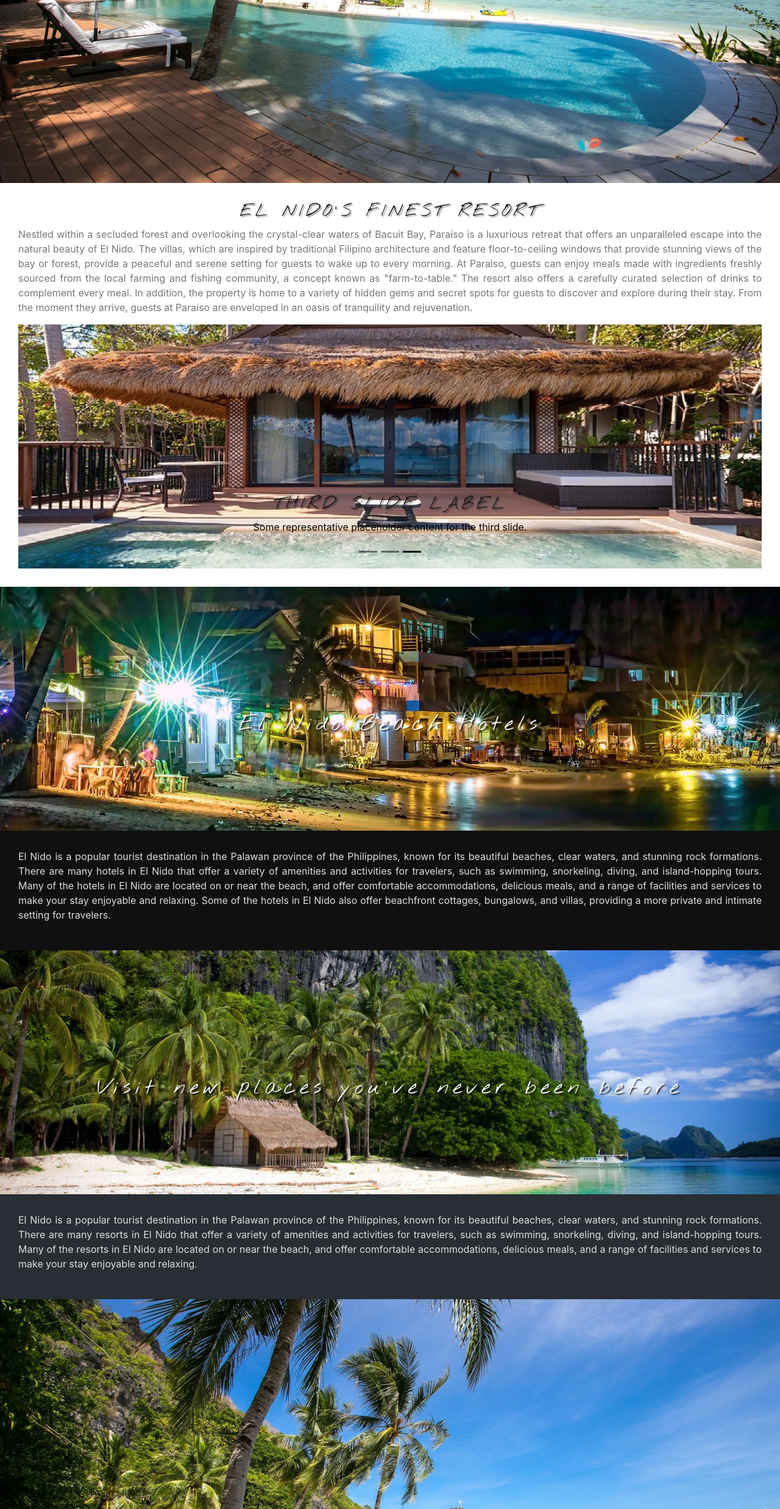
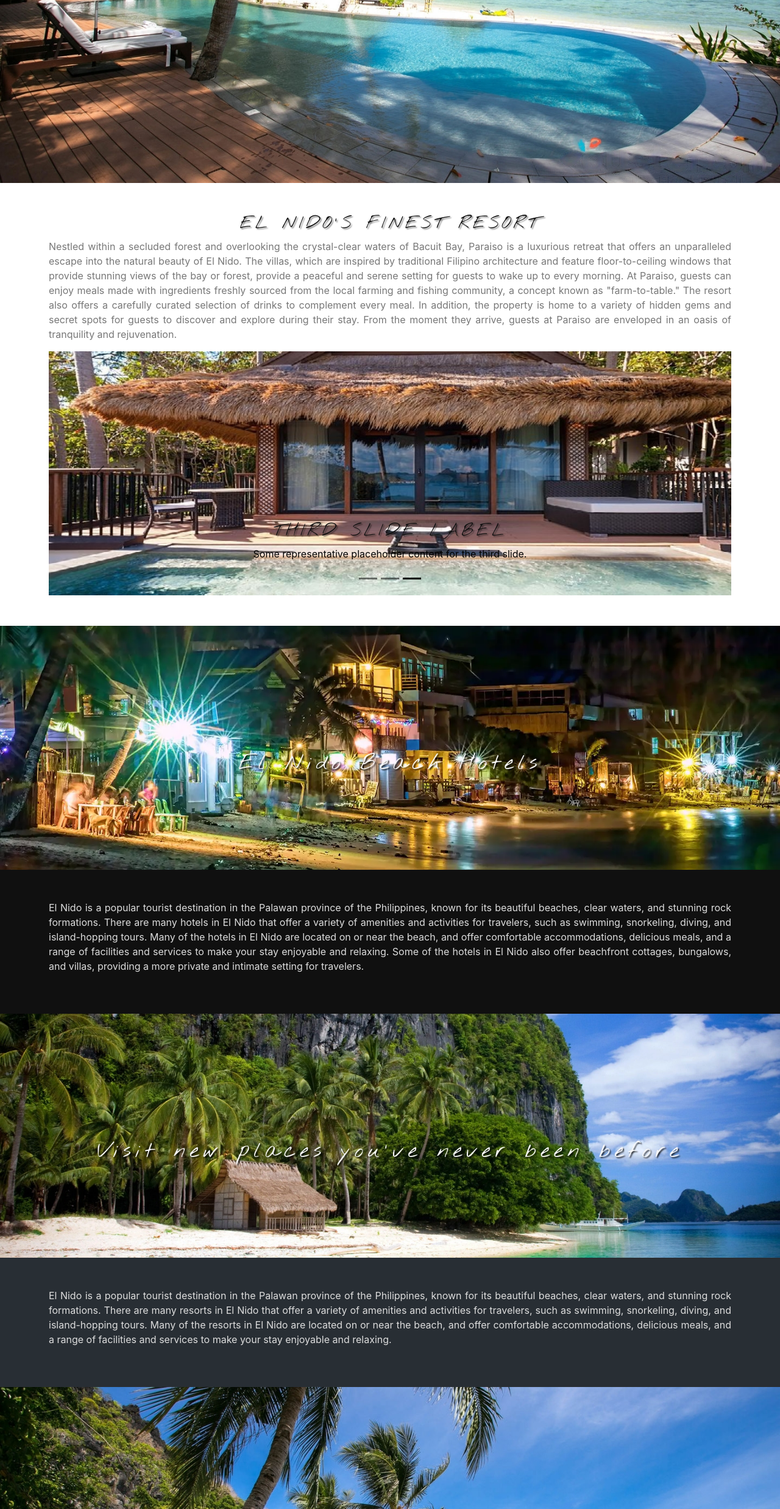
Before and after one commit to WD29Group/resortvillas, a React (Create React App) app: page / in a window 1280 px wide. Shown: the part 1146-3620 px from the top of the page at 61% size. Built offline with nearby package versions, Linux system fonts and the light colour scheme.

Commit message:
updated for margins

```diff
--- a/src/css/Parallax.css
+++ b/src/css/Parallax.css
@@ -99,3 +99,20 @@ padding: 30px 30px;
   padding:30px 30px;
   text-align: justify;
 }
+@media (min-width: 901px) {
+  .style1 {
+    padding: 50px 80px;
+  }
+
+  .style2 {
+    padding: 50px 80px;
+  }
+
+  .style3 {
+    padding: 50px 80px;
+  }
+}
+
+/* @media (max-width: 900px) {
+
+} */
```
